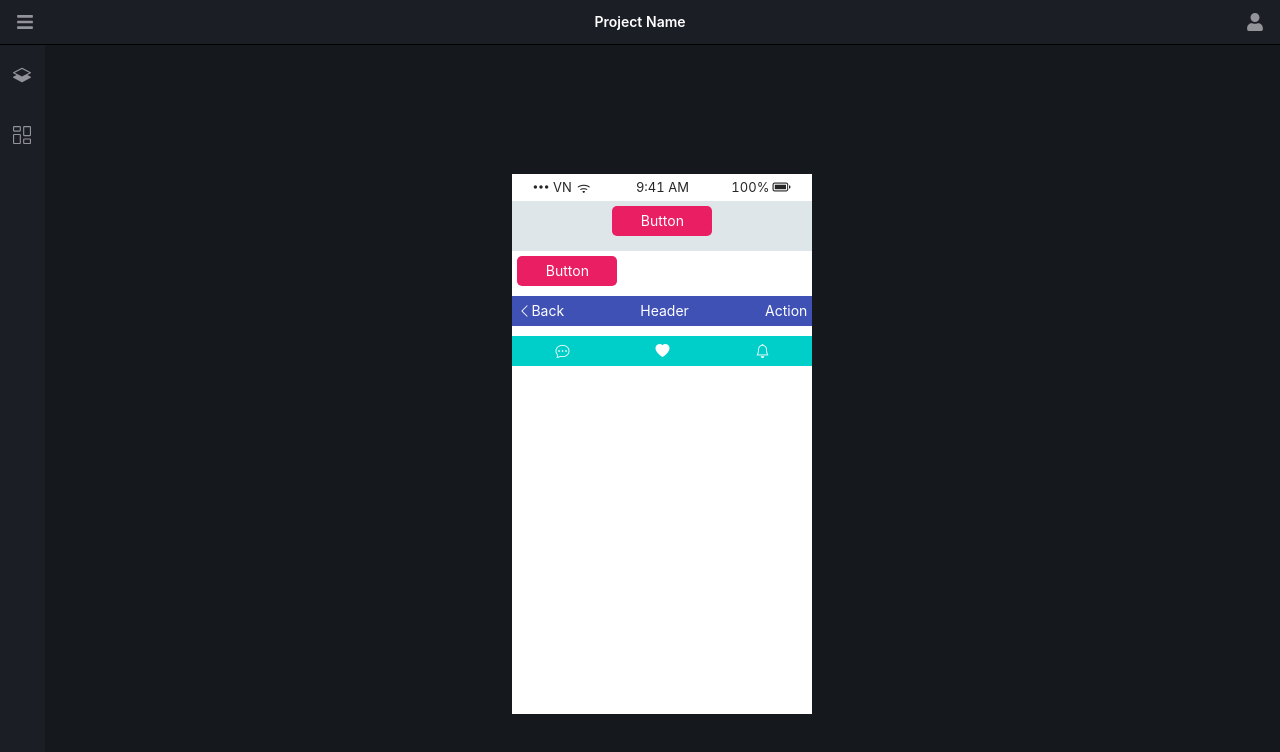
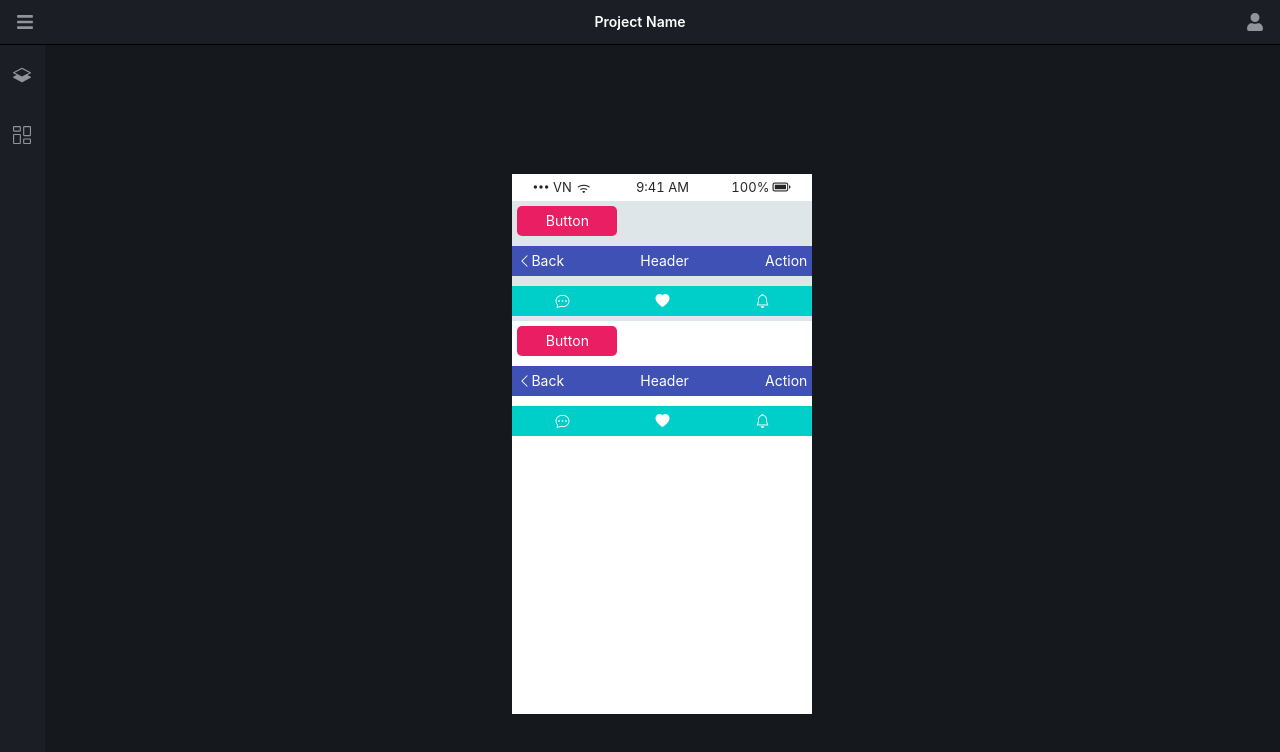
Before and after one commit to DevMinhThu/InternProject_2, a React (Create React App) app in the folder builder-app/: page / in a window 1280 px wide. Shown: the top 752 px of the page. Built offline with nearby package versions, Linux system fonts and the light colour scheme.

Commit message:
builder-app

```diff
--- a/builder-app/src/App.js
+++ b/builder-app/src/App.js
@@ -17,6 +17,16 @@ function App() {
             type: "string",
             des: "JustifyContent",
             // values: ["center", "start"],
+          },
+          flexDirection: {
+            value: "column",
+            type: "string",
+            des: "FlexDirection",
+          },
+          alignItems: {
+            value: "",
+            type: "string",
+            des: "AlignItems",
           },
           background: {
             value: "#dfe6e9",
@@ -48,6 +58,69 @@ function App() {
                 value: "30",
                 type: "string",
                 des: "H",
+              },
+            },
+          },
+          {
+            _uid: "BUY6Drn9e1",
+            component: "header",
+            properties: {
+              left: {
+                value: "Back",
+                type: "string",
+                des: "left content",
+              },
+              title: {
+                value: "Header",
+                type: "string",
+                des: "center content",
+              },
+              right: {
+                value: "Action",
+                type: "string",
+                des: "right content",
+              },
+              background: {
+                value: "#3F51B5",
+                type: "color",
+                des: "BG",
+              },
+              icon: {
+                value: "bi bi-chevron-left",
+                type: "icon",
+                des: "Icon",
+              },
+            },
+          },
+          {
+            _uid: "BUY6Drn9e5",
+            component: "footer",
+            headline: "footer",
+            properties: {
+              title: {
+                value: "Footer",
+                type: "string",
+                des: "caption",
+              },
+              background: {
+                value: "#00cec9",
+                type: "color",
+                des: "BG",
+              },
+              leftIcon: {
+                value: "bi bi-chat-dots",
+                type: "icon",
+                des: "left icon",
+              },
+              centerIcon: {
+                value: "bi bi-heart-fill",
+                type: "icon",
+                des: "center icon",
+              },
+              rightIcon: {
+                value: "bi bi-bell",
+                type: "icon",
+                des: "right icon",
               },
             },
           },
@@ -90,15 +163,30 @@ function App() {
         _uid: "BUY6Drn9e1",
         component: "header",
         properties: {
+          left: {
+            value: "Back",
+            type: "string",
+            des: "left content",
+          },
           title: {
             value: "Header",
             type: "string",
-            des: "caption",
+            des: "center content",
+          },
+          right: {
+            value: "Action",
+            type: "string",
+            des: "right content",
           },
           background: {
             value: "#3F51B5",
             type: "color",
             des: "BG",
+          },
+          icon: {
+            value: "bi bi-chevron-left",
+            type: "icon",
+            des: "Icon",
           },
         },
       },
--- a/builder-app/src/Handler/CompList/Container.js
+++ b/builder-app/src/Handler/CompList/Container.js
@@ -7,8 +7,9 @@ function Container(props) {
       style={{
         display: "flex",
         justifyContent: props.justifyContent,
+        flexDirection: props.flexDirection,
+        alignItems: props.alignItems,
         backgroundColor: props.background,
-        height: "50px",
       }}
     >
       {props.children}
--- a/builder-app/src/Handler/CompList/Header.js
+++ b/builder-app/src/Handler/CompList/Header.js
@@ -17,11 +17,11 @@ function Header(props) {
         onClick={props.onClick}
       >
         <div>
-          <i className="bi bi-chevron-left" />
-          Back
+          <i className={props.icon} />
+          {props.left}
         </div>
         <div>{props.title}</div>
-        <div>Action</div>
+        <div>{props.right}</div>
       </div>
       <div>{props.children}</div>
     </div>
```
